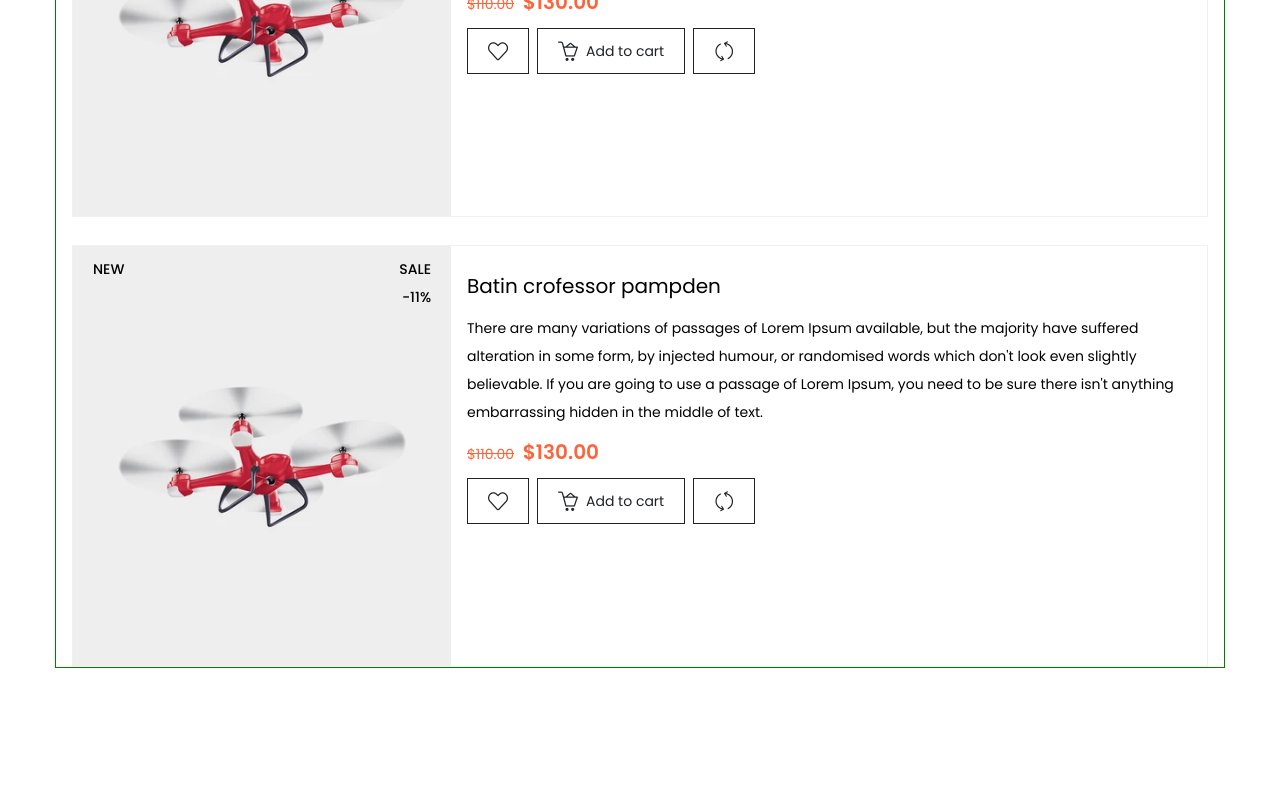
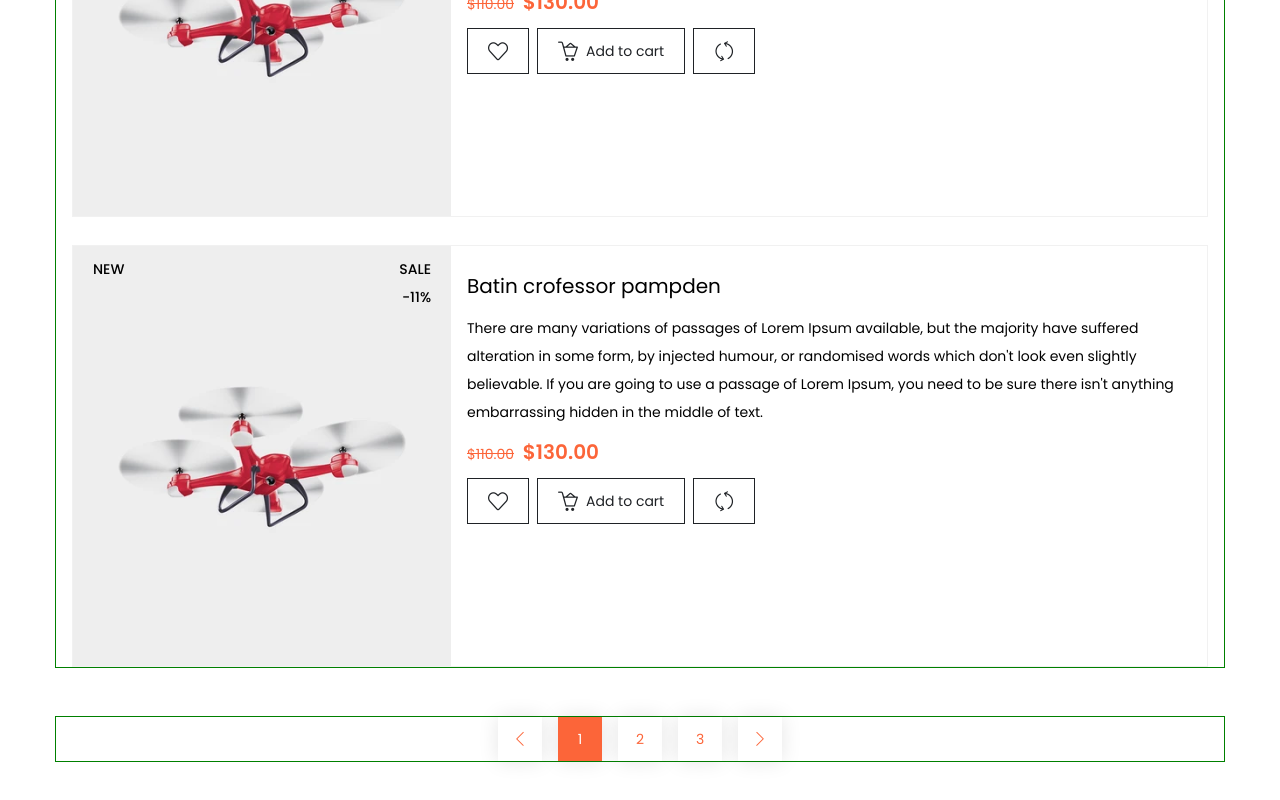
Before and after one commit to ceresnghia/react-training, a React (Create React App) app: page / in a window 1280 px wide. Shown: the part 3046-3846 px from the top of the page. Before the commit the page ends 3754 px from the top, so only its background shows below. Built offline with nearby package versions, Linux system fonts and the light colour scheme; the HTML template or start-up script is replaced by a standard one; what tailwindcss-pseudo would draw is missing.

Commit message:
pagination-section

```diff
--- a/src/pages/ShopThreeColumn/index.js
+++ b/src/pages/ShopThreeColumn/index.js
@@ -1401,8 +1401,56 @@ function ShopThreeColumn() {
       </section>
       {/* ----- Products List section end ----- */}
       {/* ----- Pagination section start ----- */}
-      <section id='pagination' className='mt-10'></section>
+      <section id='pagination' className='mt-12 mb-24'>
+        <div className='container'>
+          <ul className='pagination-items flex flex-wrap items-center justify-center'>
+            <li className='pagination-item px-2'>
+              <a
+                href='#'
+                className='w-11 h-11 flex items-center justify-center text-orange leading-none bg-white shadow hover:bg-orange hover:text-white transition-all'
+              >
+                <i class='icon-arrow-left'></i>
+              </a>
+            </li>
+            <li className='pagination-item px-2'>
+              <a
+                href='#'
+                className='w-11 h-11 flex items-center justify-center  leading-none  shadow bg-orange text-white transition-all'
+              >
+                1
+              </a>
+            </li>
+            <li className='pagination-item px-2'>
+              <a
+                href='#'
+                className='w-11 h-11 flex items-center justify-center text-orange leading-none bg-white shadow hover:bg-orange hover:text-white transition-all'
+              >
+                2
+              </a>
+            </li>
+            <li className='pagination-item px-2'>
+              <a
+                href='#'
+                className='w-11 h-11 flex items-center justify-center text-orange leading-none bg-white shadow hover:bg-orange hover:text-white transition-all'
+              >
+                3
+              </a>
+            </li>
+            <li className='pagination-item px-2'>
+              <a
+                href='#'
+                className='w-11 h-11 flex items-center justify-center text-orange leading-none bg-white shadow hover:bg-orange hover:text-white transition-all'
+              >
+                <i class='icon-arrow-right'></i>
+              </a>
+            </li>
+          </ul>
+        </div>
+      </section>
       {/* ----- Pagination section end ----- */}
+      {/* ----- Contact section start ----- */}
+
+      {/* ----- Contact section end ----- */}
     </>
   );
 }
```
